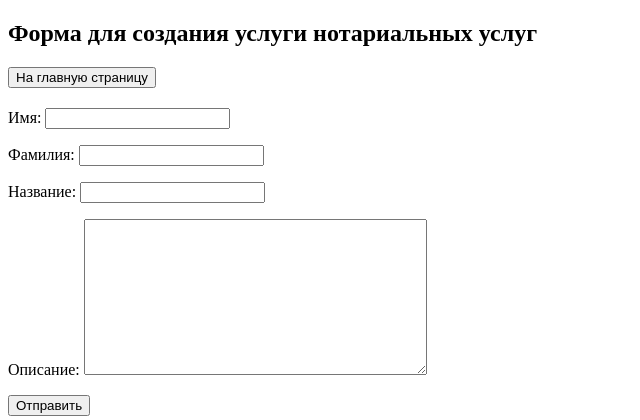
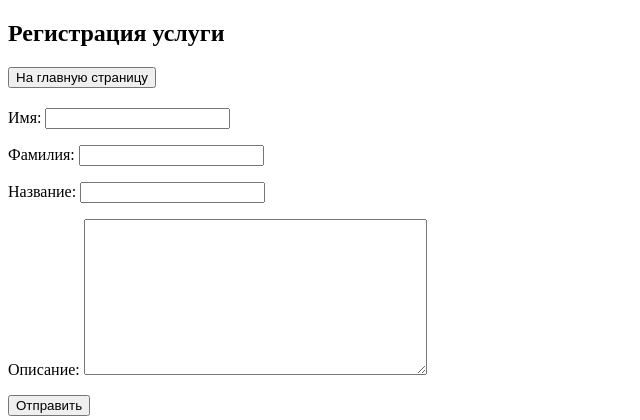
Before and after one commit to Artemius10111/Django-database-kursovaya, a Django app: page /notarius_add/ in a window 1280 px wide. Shown: the top 420 px of the page, without its empty margins (0-640 px from the left). Run offline with Django 4.2, Linux system fonts and the light colour scheme.

Commit message:
feat: changed title

```diff
--- a/notarius/templates/client_form.html
+++ b/notarius/templates/client_form.html
@@ -8,7 +8,7 @@
     <title>Client Form</title>
   </head>
   <body>
-    <h2>Форма для создания услуги нотариальных услуг</h2>
+    <h2>Регистрация услуги</h2>
     <a href="{% url 'notarius_service_list' %}"><button>На главную страницу</button></a>
     <h2></h2>
     <form method="post" action="{% url 'notarius_add_page' %}">
```
Also changed, not shown: readme.md.
